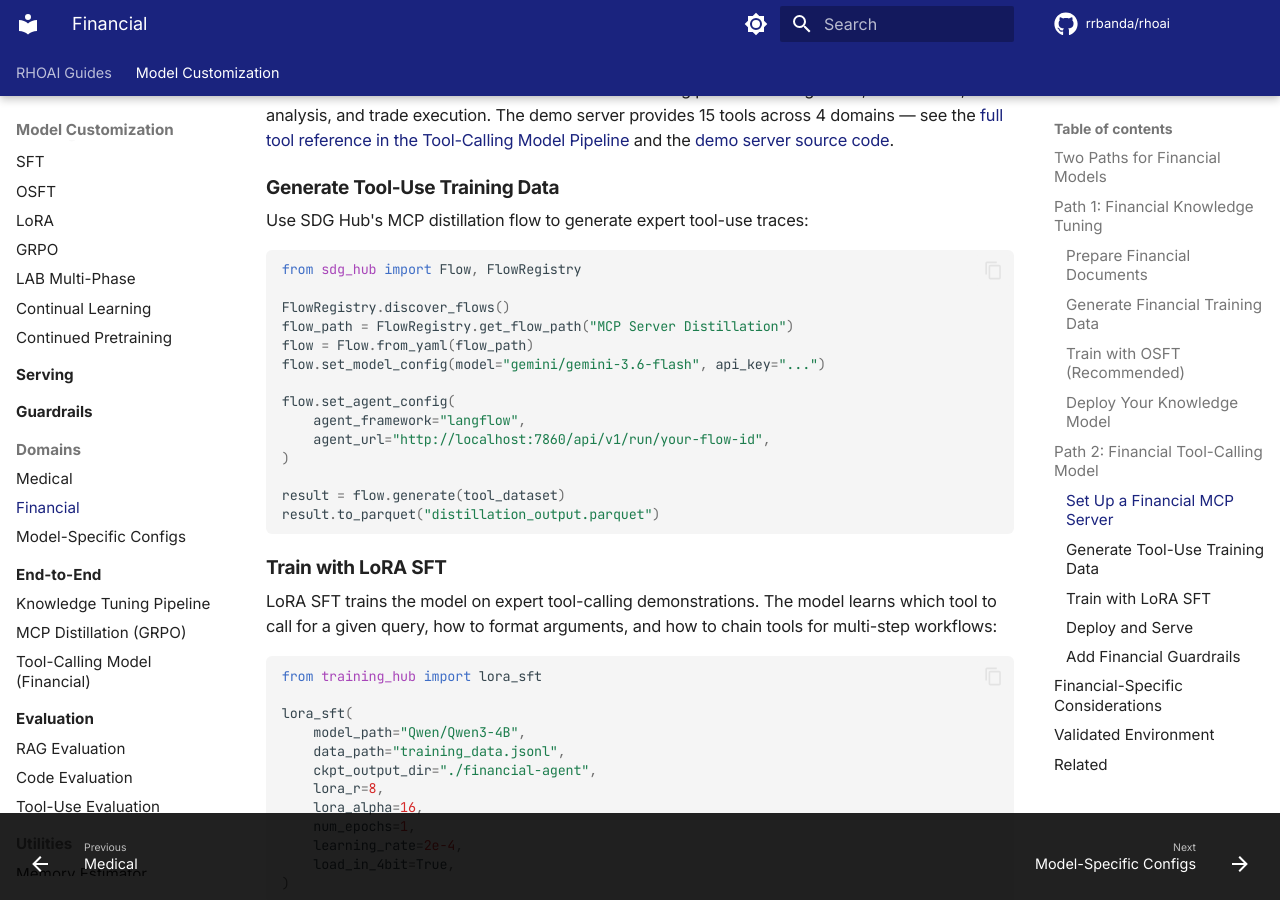
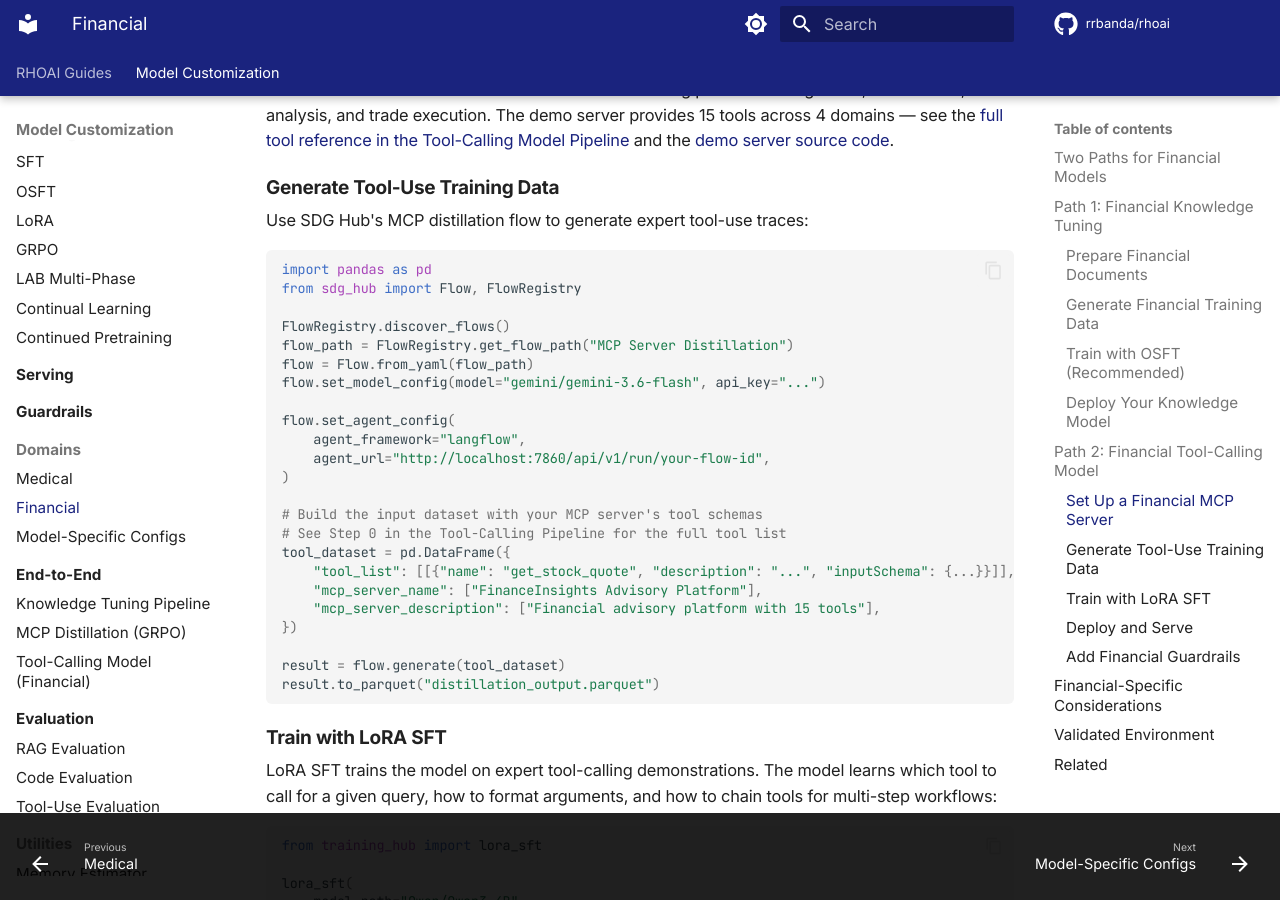
Before and after one commit to rrbanda/rhoai, an MkDocs documentation site: the page built from docs/domains/financial.md, in a window 1280 px wide and 900 px high, scrolled down 2200 px. Built offline with MkDocs 1.6.1 and Material for MkDocs 9.7.7, drawn with Linux system fonts in a browser that asks for light colours; comment, search, counter and statistics services are not loaded.

Commit message:
fix: last two undefined variables in docs
- Define held_out_dataset in knowledge-tuning eval section
- Define tool_dataset in financial domain page with inline example

````diff
--- a/docs/domains/financial.md
+++ b/docs/domains/financial.md
@@ -99,6 +99,7 @@
 Use SDG Hub's MCP distillation flow to generate expert tool-use traces:
 
 ```python
+import pandas as pd
 from sdg_hub import Flow, FlowRegistry
 
 FlowRegistry.discover_flows()
@@ -110,6 +111,14 @@
     agent_framework="langflow",
     agent_url="http://localhost:7860/api/v1/run/your-flow-id",
 )
+
+# Build the input dataset with your MCP server's tool schemas
+# See Step 0 in the Tool-Calling Pipeline for the full tool list
+tool_dataset = pd.DataFrame({
+    "tool_list": [[{"name": "get_stock_quote", "description": "...", "inputSchema": {...}}]],
+    "mcp_server_name": ["FinanceInsights Advisory Platform"],
+    "mcp_server_description": ["Financial advisory platform with 15 tools"],
+})
 
 result = flow.generate(tool_dataset)
 result.to_parquet("distillation_output.parquet")
````
Also changed, not shown: docs/end-to-end/knowledge-tuning.md (+4 -1 lines).
